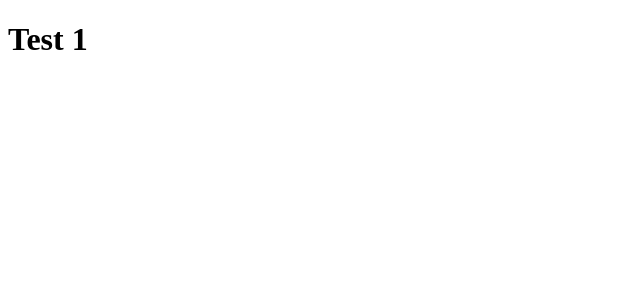
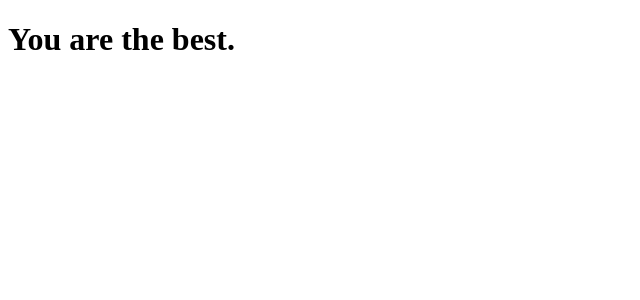
Before and after one commit to piterct/clone-tabnews, a Next.js app: page / in a window 1280 px wide. Shown: the top 300 px of the page, without its empty margins (0-640 px from the left). Built offline with nearby package versions, Linux system fonts and the light colour scheme.

Commit message:
test to send a wrong message

```diff
--- a/pages/index.js
+++ b/pages/index.js
@@ -1,5 +1,5 @@
 function Home() {
-    return <h1>Test 1</h1>
+    return <h1>You are the best.</h1>
 }
 
 export default Home;
```
